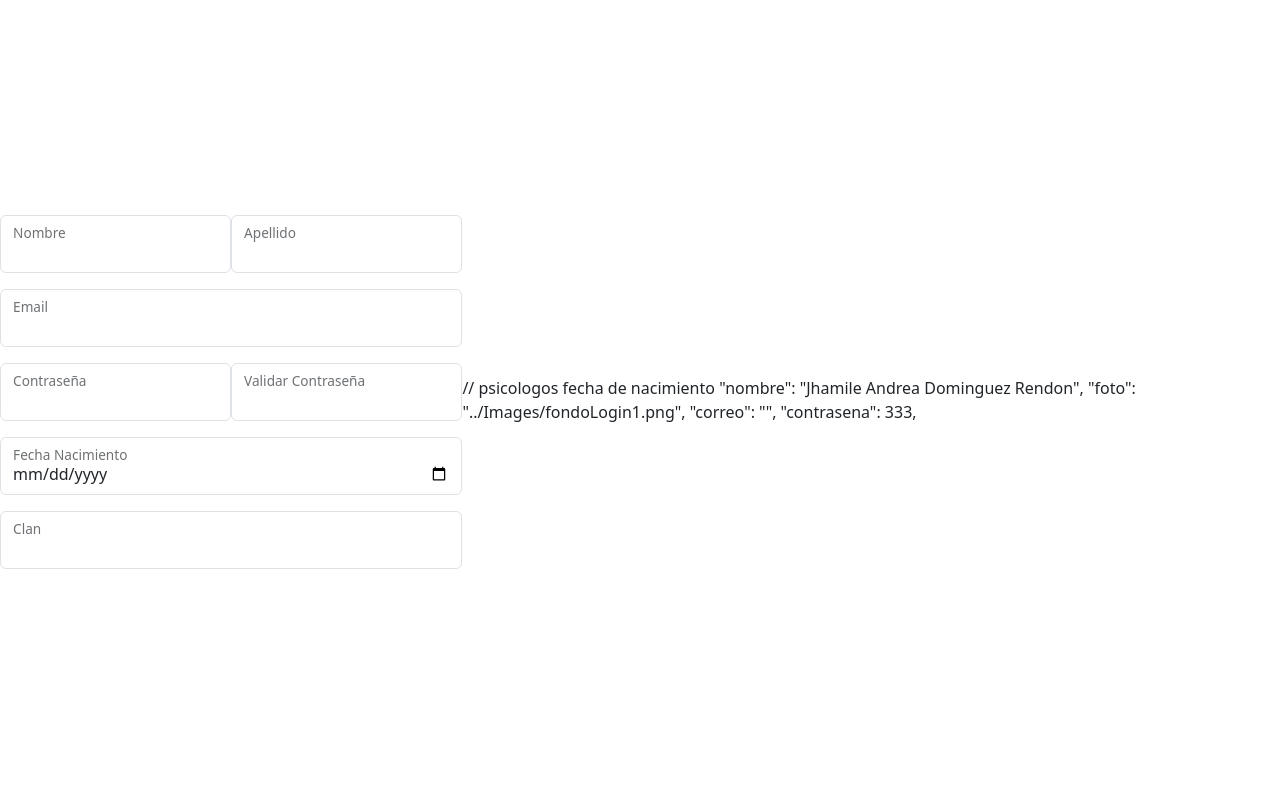
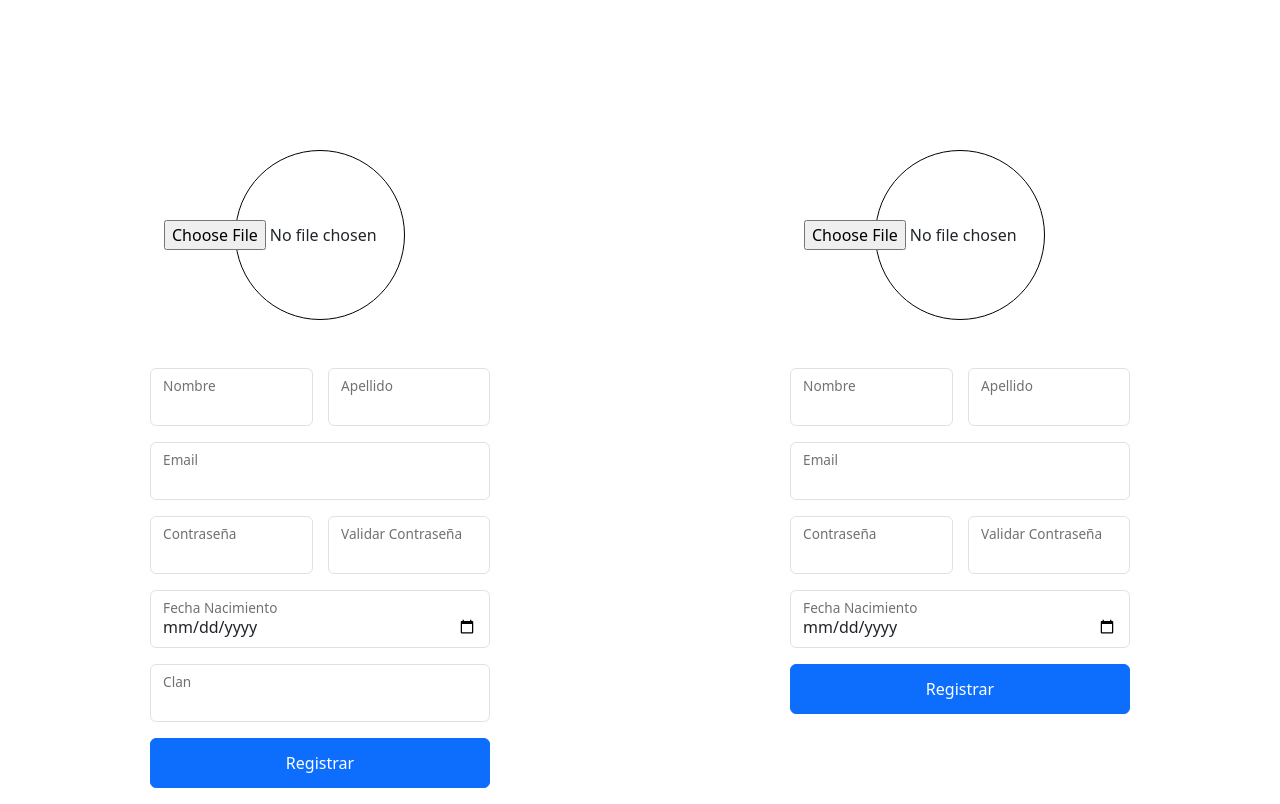
Before and after one commit to Jhamile08/Riwi-Mindset, a plain HTML site: page RiwiMindset/RiwiMindset-Proceso/General/administrador/index.html in a window 1280 px wide. Drawn offline with nearby package versions, Linux system fonts and the light colour scheme.

Commit message:
Se termina maquetacion de los formularios

```diff
--- a/RiwiMindset/RiwiMindset-Proceso/General/administrador/index.html
+++ b/RiwiMindset/RiwiMindset-Proceso/General/administrador/index.html
@@ -4,7 +4,7 @@
 <head>
     <meta charset="utf-8" />
     <meta name="viewport" content="width=device-width, initial-scale=1" />
-    <title>Bootstrap demo</title>
+    <title>RiwiMindset - Forms  </title>
     <link href="https://cdn.jsdelivr.net/npm/bootstrap@5.3.2/dist/css/bootstrap.min.css" rel="stylesheet"
         integrity="sha384-T3c6CoIi6uLrA9TneNEoa7RxnatzjcDSCmG1MXxSR1GAsXEV/Dwwykc2MPK8M2HN" crossorigin="anonymous" />
     <link rel="stylesheet" href="/General/administrador/stylesAdmin.css">
@@ -14,6 +14,11 @@
     <div class="containerForms">
         <div id="containerFormEstudents">
             <form>
+                <div class="containerImg containerForms2 mb-5">
+                    <div class="containerImagen">
+                        <input type="file" placeholder="CargarImagen">
+                    </div>
+                </div>
                 <div class="containerForms1 mb-3">
                     <div class="form-floating">
                         <input type="text" id="nombre" class="form-control">
@@ -52,12 +57,55 @@
                         <label for="clan">Clan</label>
                     </div>
                 </div>
+                <div class="containerForms2 mb-3 button">
+                    <button class="btn btn-primary">Registrar</button>
+                </div>
         </div>
         </form>
         <div id="containerFormTeachers">
-            // psicologos fecha de nacimiento "nombre": "Jhamile Andrea Dominguez
-            Rendon", "foto": "../Images/fondoLogin1.png", "correo": "",
-            "contrasena": 333,
+            <form>
+                <div class="containerImg containerForms2 mb-5">
+                    <div class="containerImagen">
+                        <input type="file" placeholder="CargarImagen">
+                    </div>
+                </div>
+                <div class="containerForms1 mb-3">
+                    <div class="form-floating">
+                        <input type="text" id="nombre" class="form-control">
+                        <label for="nombre">Nombre</label>
+                    </div>
+                    <div class="form-floating">
+                        <input type="text" id="apellido" class="form-control">
+                        <label for="apellido">Apellido</label>
+                    </div>
+                </div>
+                <div class="containerForms2 mb-3">
+                    <div class="form-floating">
+                        <input type="text" id="email" class="form-control">
+                        <label for="email">Email</label>
+                    </div>
+                </div>
+                <div class="containerForms1 mb-3">
+                    <div class="form-floating ">
+                        <input type="password" id="contraseña" class="form-control">
+                        <label for="contraseña">Contraseña</label>
+                    </div>
+                    <div class="form-floating">
+                        <input type="password" id="validarContraseña" class="form-control">
+                        <label for="validarContraseña">Validar Contraseña</label>
+                    </div>
+                </div>
+                <div class="containerForms2 mb-3">
+                    <div class="form-floating">
+                        <input type="date" id="fechaNacimiento" class="form-control">
+                        <label for="fechaNacimiento">Fecha Nacimiento</label>
+                    </div>
+                </div>
+                <div class="containerForms2 mb-3 button">
+                    <button class="btn btn-primary">Registrar</button>
+                </div>
+        </div>
+        </form>
         </div>
     </div>
 
--- a/RiwiMindset/RiwiMindset-Proceso/General/administrador/stylesAdmin.css
+++ b/RiwiMindset/RiwiMindset-Proceso/General/administrador/stylesAdmin.css
@@ -10,28 +10,100 @@
     justify-content: center;
     width: 100%;
     height: 100vh;
-    margin: 0;
     padding: 0;
 }
 
 .containerForms #containerFormEstudents {
     display: flex;
     flex-direction: column;
-    justify-content: center;
+    justify-content: start;
     align-items: center;
+    height: 100%;
     width: 50%;
+    padding: 150px;
 }
 
 .containerForms #containerFormEstudents .containerForms1 {
     display: flex;
     width: 100%;
+    gap: 15px;
 }
 
 .containerForms #containerFormEstudents form .typeForm1 {
     display: flex;
+
 }
 
 .containerForms #containerFormEstudents form .typeForm2 {
     display: flex;
 
 }
+
+.containerForms #containerFormEstudents form .containerForms2 button{
+    width: 100%;
+    height: 50px;
+}
+
+.containerForms #containerFormEstudents .containerImg{
+    display: flex;
+    align-items: center;
+    justify-content: center;
+}
+
+.containerForms #containerFormEstudents .containerImagen{
+    display: flex;
+    align-items: center;
+    justify-content: center;
+    width: 170px;
+    height: 170px;
+    border-radius: 100px;
+    border: 1px solid black;
+    padding: 5px;
+
+}
+
+.containerForms #containerFormTeachers {
+    display: flex;
+    flex-direction: column;
+    justify-content: flex-start;
+    align-items: center;
+    height: 100%;
+    width: 50%;
+    padding: 150px;
+}
+
+.containerForms #containerFormTeachers .containerForms1 {
+    display: flex;
+    width: 100%;
+    gap: 15px;
+}
+
+.containerForms #containerFormTeachers form .typeForm1 {
+    display: flex;
+}
+
+.containerForms #containerFormTeachers form .typeForm2 {
+    display: flex;
+}
+
+.containerForms #containerFormTeachers .containerImg{
+    display: flex;
+    align-items: center;
+    justify-content: center;
+}
+
+.containerForms #containerFormTeachers .containerImagen{
+    display: flex;
+    align-items: center;
+    justify-content: center;
+    width: 170px;
+    height: 170px;
+    border-radius: 100px;
+    border: 1px solid black;
+    padding: 5px;
+}
+
+.containerForms #containerFormTeachers form .containerForms2 button{
+    width: 100%;
+    height: 50px;
+}
```
